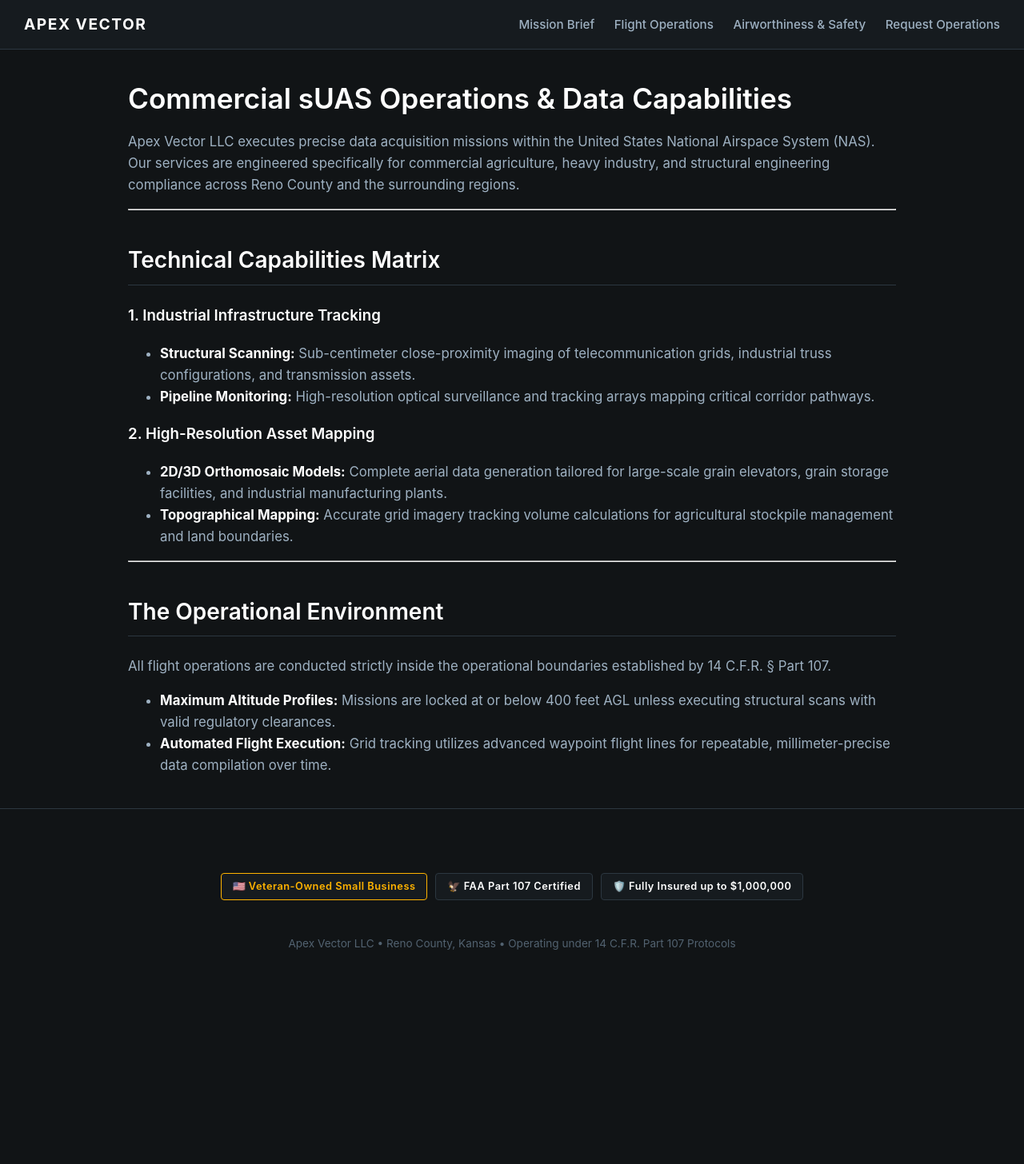
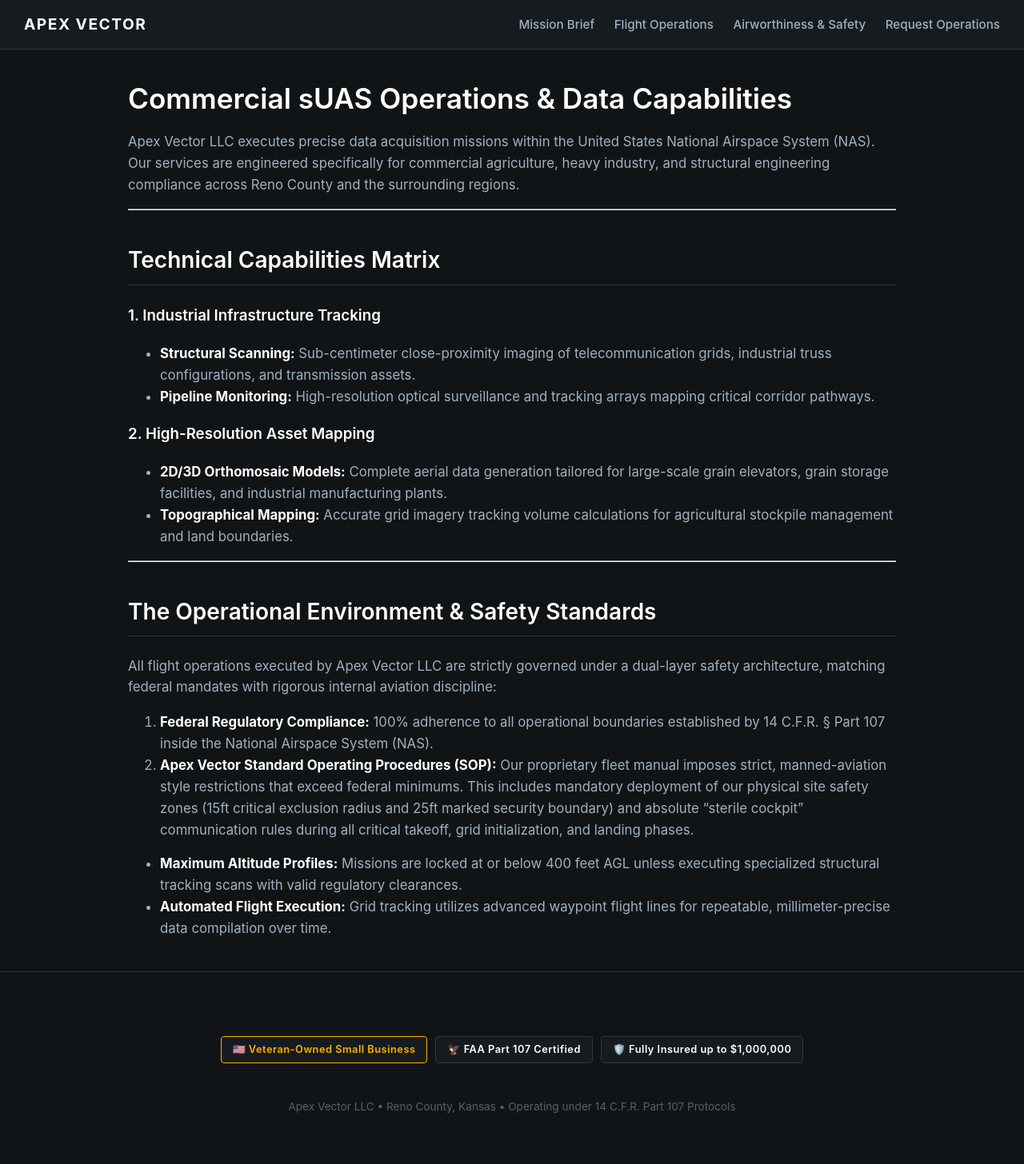
Before and after one commit to traviscloke126/traviscloke126.github.io, a Jekyll site: the page built from operations.md, in a window 1280 px wide. Shown: the whole page at 80% size. Built offline with Jekyll 4.4.1, drawn with Linux system fonts in a browser that asks for light colours; before the commit the page ends 1251 px from its top, so only the background shows below that.

Commit message:
Revise Operational Environment and Safety Standards
Updated section title and enhanced safety standards details for flight operations.

```diff
--- a/operations.md
+++ b/operations.md
@@ -21,9 +21,12 @@ Apex Vector LLC executes precise data acquisition missions within the United Sta
 
 ---
 
-## The Operational Environment
+## The Operational Environment & Safety Standards
 
-All flight operations are conducted strictly inside the operational boundaries established by 14 C.F.R. § Part 107.
+All flight operations executed by Apex Vector LLC are strictly governed under a dual-layer safety architecture, matching federal mandates with rigorous internal aviation discipline:
 
-* **Maximum Altitude Profiles:** Missions are locked at or below 400 feet AGL unless executing structural scans with valid regulatory clearances.
+1. **Federal Regulatory Compliance:** 100% adherence to all operational boundaries established by 14 C.F.R. § Part 107 inside the National Airspace System (NAS).
+2. **Apex Vector Standard Operating Procedures (SOP):** Our proprietary fleet manual imposes strict, manned-aviation style restrictions that exceed federal minimums. This includes mandatory deployment of our physical site safety zones (15ft critical exclusion radius and 25ft marked security boundary) and absolute "sterile cockpit" communication rules during all critical takeoff, grid initialization, and landing phases.
+
+* **Maximum Altitude Profiles:** Missions are locked at or below 400 feet AGL unless executing specialized structural tracking scans with valid regulatory clearances.
 * **Automated Flight Execution:** Grid tracking utilizes advanced waypoint flight lines for repeatable, millimeter-precise data compilation over time.
```
